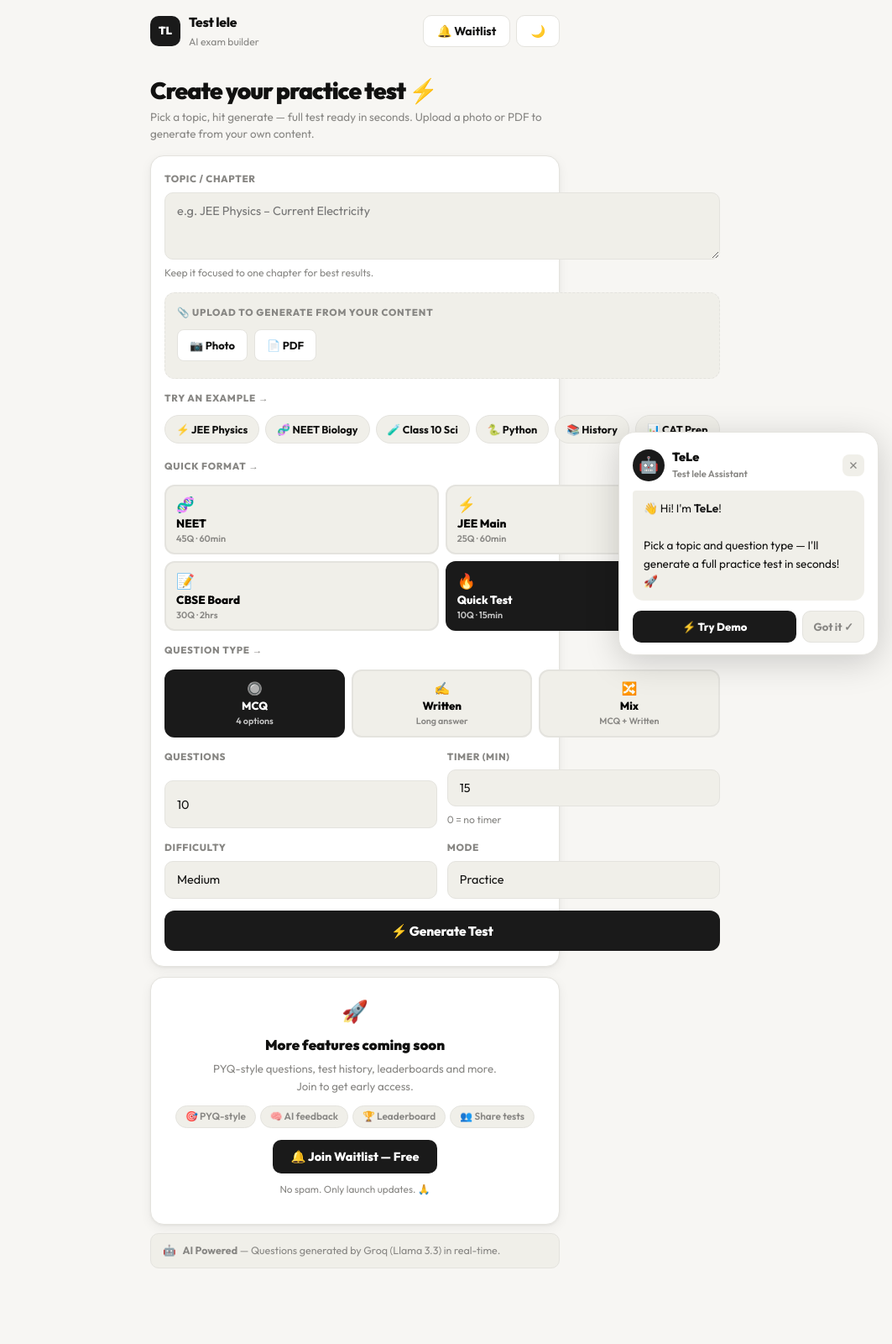
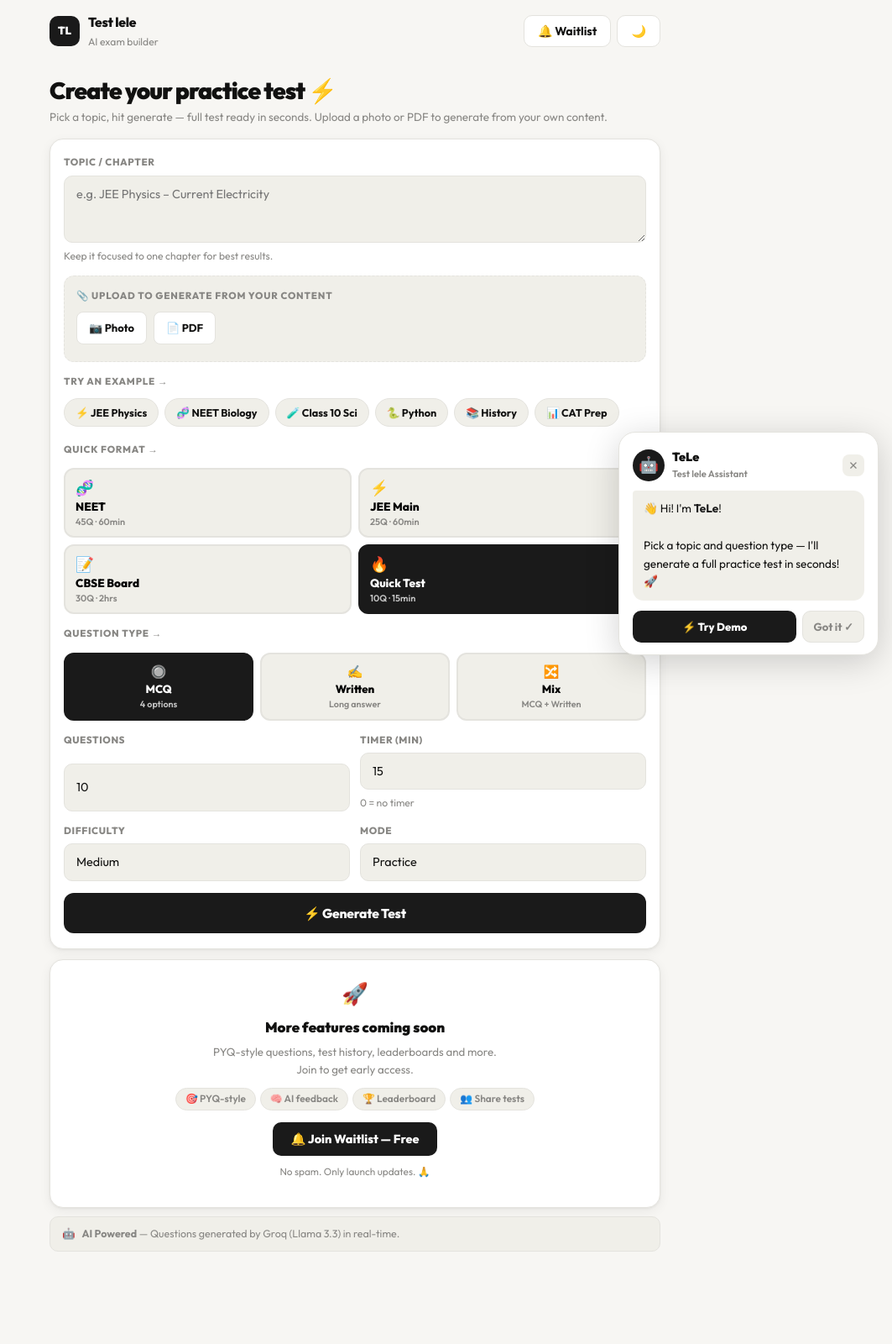
Before and after one commit to Rahul810-koder/test-lele, a FastAPI app: page /create in a window 1280 px wide. Shown: the whole page at 84% size, without its empty margins (217-1280 px from the left). After the commit the page ends 1490 px from the top, so only its background shows below. Run offline with FastAPI, Linux system fonts and the light colour scheme.

Commit message:
backend/templates/index.html

```diff
--- a/templates/index.html
+++ b/templates/index.html
@@ -22,7 +22,7 @@
     .nav-wrap,
     .page-wrap {
       width: 100%;
-      max-width: 520px;
+      max-width: 760px;
       margin-left: auto;
       margin-right: auto;
       padding-left: 16px;
```
